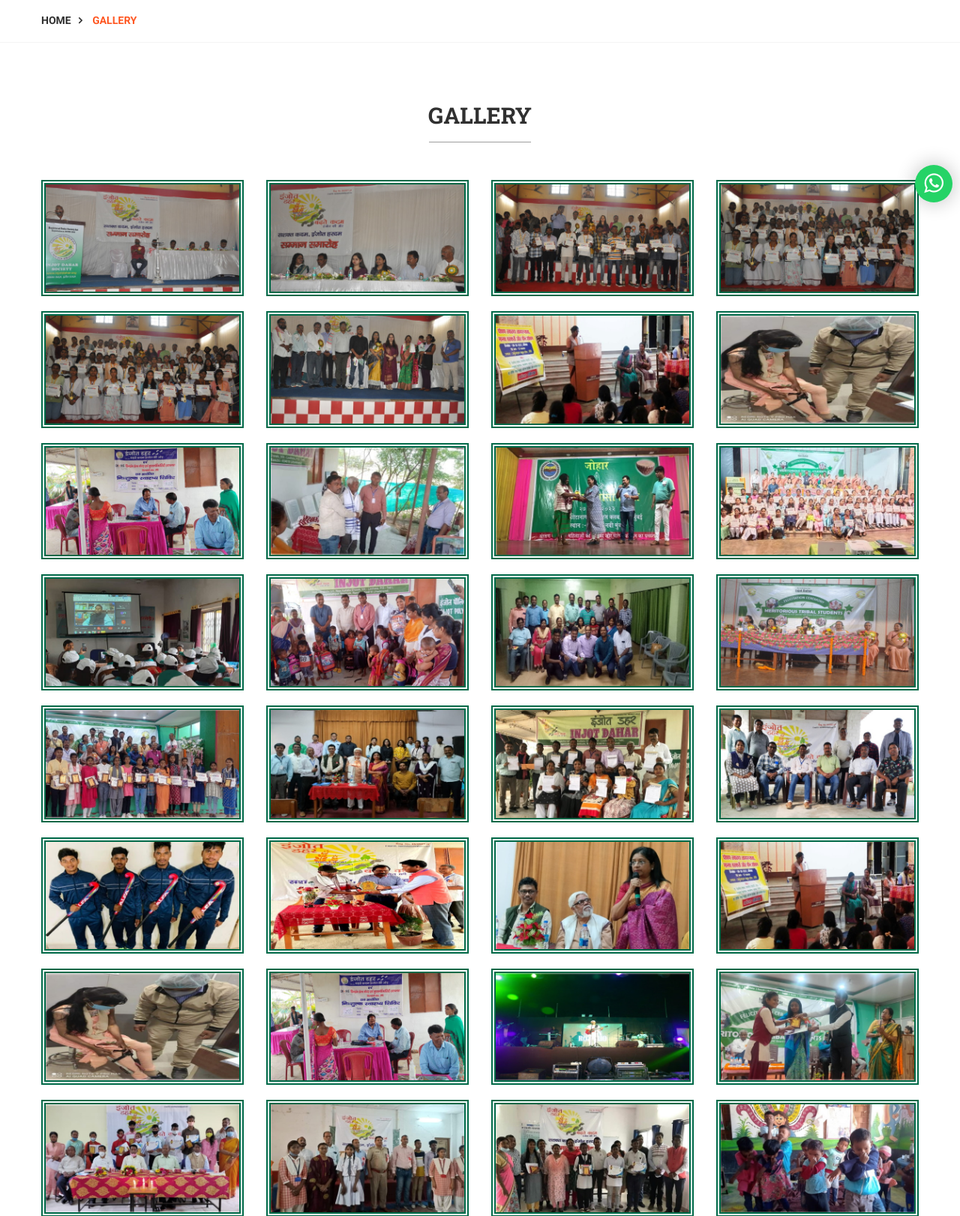
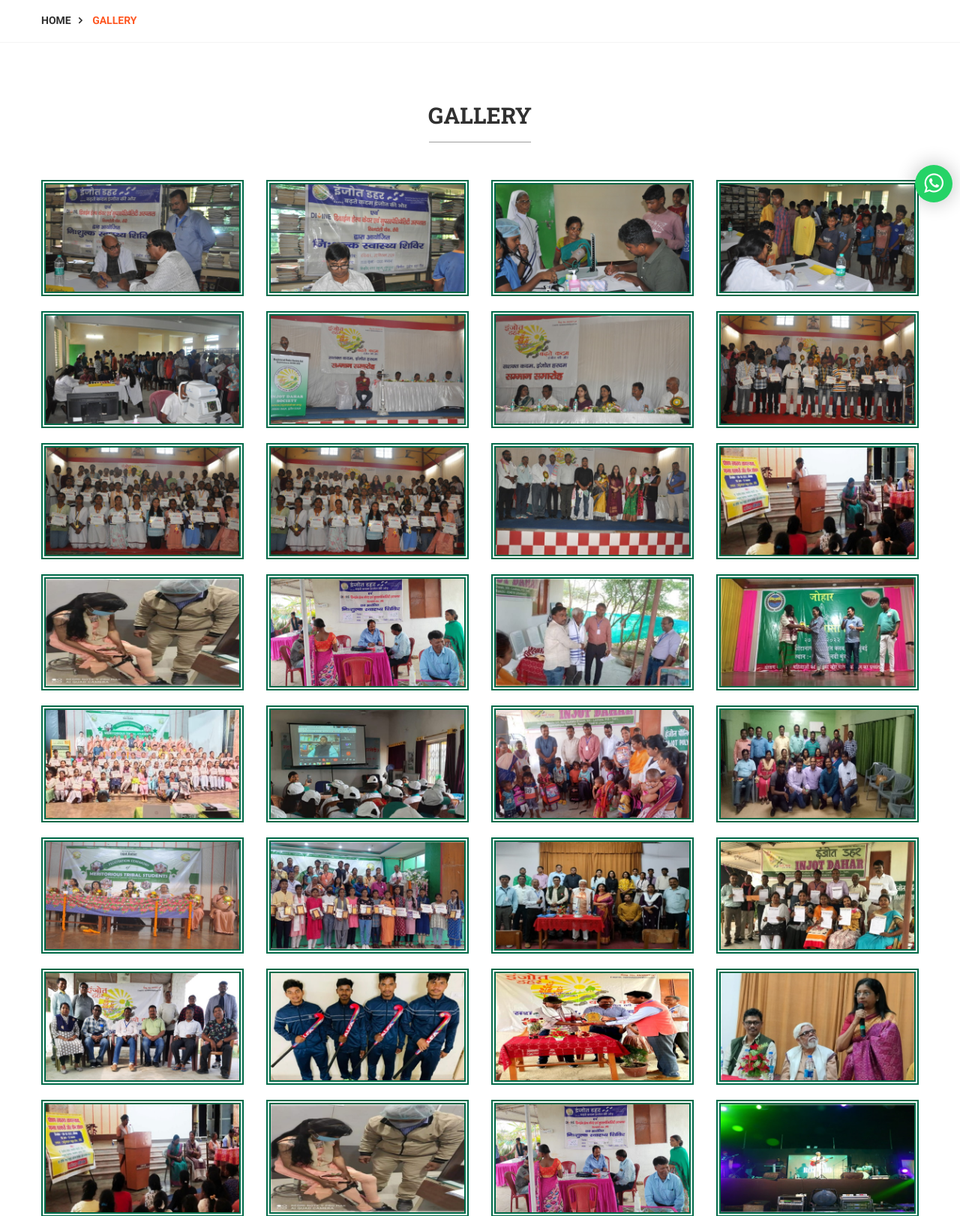
Before and after one commit to techrider27/injotdahar.org, a PHP site: page /gallery.php in a window 1280 px wide. Shown: the part 460-2082 px from the top of the page at 75% size. Run offline with PHP 8.4, Linux system fonts and the light colour scheme; some web fonts are replaced; grey boxes are pictures that could not be loaded.

Commit message:
feat:health-camp 24 images

```diff
--- a/gallery.php
+++ b/gallery.php
@@ -44,6 +44,42 @@
 
                 <div class="row">
 
+                    <div class="col-md-3 col-md-3 col-sm-6 col-xs-6 mb-2">
+                        <div class="gallery-div">
+                            <a class="img-popup" href="assets/images/img/gallery/gallery-36.jpg">
+                                <img src="assets/images/img/gallery/gallery-36.jpg" alt="Free health checkup camp by Injot Dahar on 22nd September 2024 Kishore Nagar Boy's School, Bargavan, Namkum, Ranchi" loading="lazy">
+                            </a>
+                        </div>
+                    </div>
+                    <div class="col-md-3 col-md-3 col-sm-6 col-xs-6 mb-2">
+                        <div class="gallery-div">
+                            <a class="img-popup" href="assets/images/img/gallery/gallery-37.jpg">
+                                <img src="assets/images/img/gallery/gallery-37.jpg" alt="Free health checkup camp by Injot Dahar on 22nd September 2024 Kishore Nagar Boy's School, Bargavan, Namkum, Ranchi" loading="lazy">
+                            </a>
+                        </div>
+                    </div>
+                    <div class="col-md-3 col-md-3 col-sm-6 col-xs-6 mb-2">
+                        <div class="gallery-div">
+                            <a class="img-popup" href="assets/images/img/gallery/gallery-38.jpg">
+                                <img src="assets/images/img/gallery/gallery-38.jpg" alt="Free health checkup camp by Injot Dahar on 22nd September 2024 Kishore Nagar Boy's School, Bargavan, Namkum, Ranchi" loading="lazy">
+                            </a>
+                        </div>
+                    </div>
+                    <div class="col-md-3 col-md-3 col-sm-6 col-xs-6 mb-2">
+                        <div class="gallery-div">
+                            <a class="img-popup" href="assets/images/img/gallery/gallery-39.jpg">
+                                <img src="assets/images/img/gallery/gallery-39.jpg" alt="Free health checkup camp by Injot Dahar on 22nd September 2024 Kishore Nagar Boy's School, Bargavan, Namkum, Ranchi" loading="lazy">
+                            </a>
+                        </div>
+                    </div>
+
+                    <div class="col-md-3 col-md-3 col-sm-6 col-xs-6 mb-2">
+                        <div class="gallery-div">
+                            <a class="img-popup" href="assets/images/img/gallery/gallery-40.jpg">
+                                <img src="assets/images/img/gallery/gallery-40.jpg" alt="Free health checkup camp by Injot Dahar on 22nd September 2024 Kishore Nagar Boy's School, Bargavan, Namkum, Ranchi" loading="lazy">
+                            </a>
+                        </div>
+                    </div>
 
                     <div class="col-md-3 col-md-3 col-sm-6 col-xs-6 mb-2">
                         <div class="gallery-div">
```
Also changed, not shown: index.php (+25 -14 lines), program.php (+10 -0 lines), assets/images/img/gallery/gallery-36.jpg (added), assets/images/img/gallery/gallery-37.jpg (added), assets/images/img/gallery/gallery-38.jpg (added), assets/images/img/gallery/gallery-39.jpg (added), assets/images/img/gallery/gallery-40.jpg (added), assets/images/img/programs/healthcare/health-camp-24.jpg (added), assets/images/img/slider/slider-10.jpg (added), assets/images/img/slider/slider-9.jpg (added).
